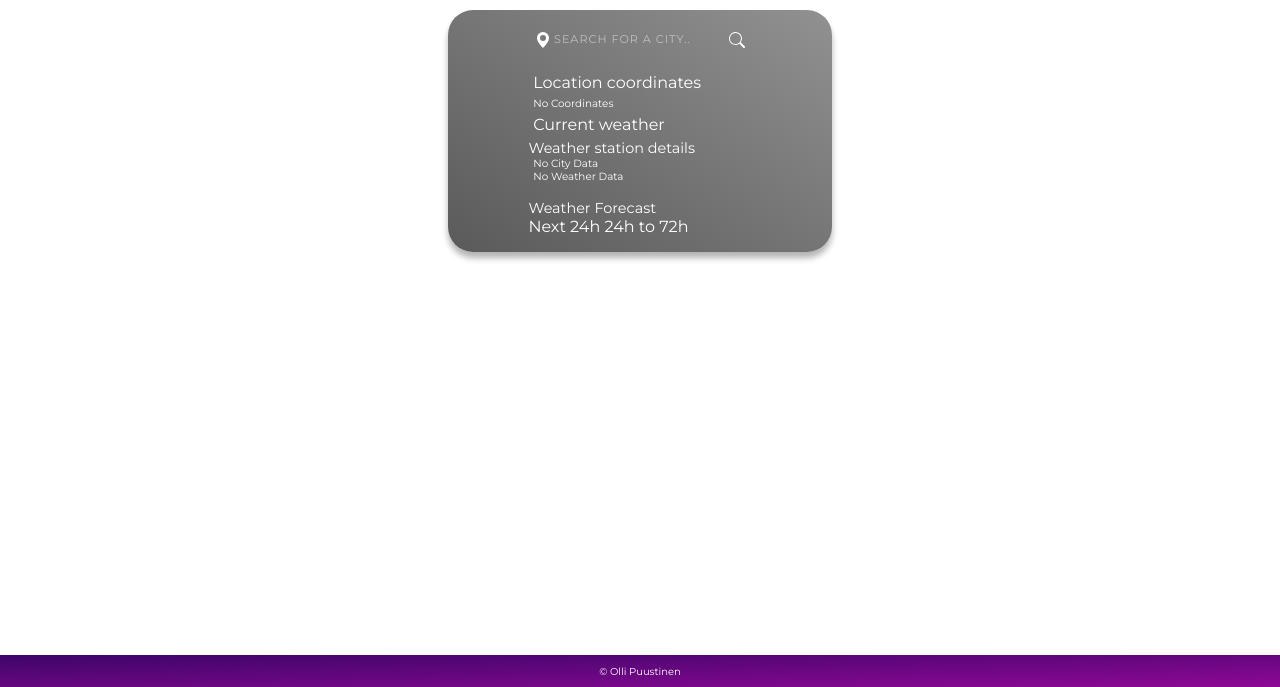
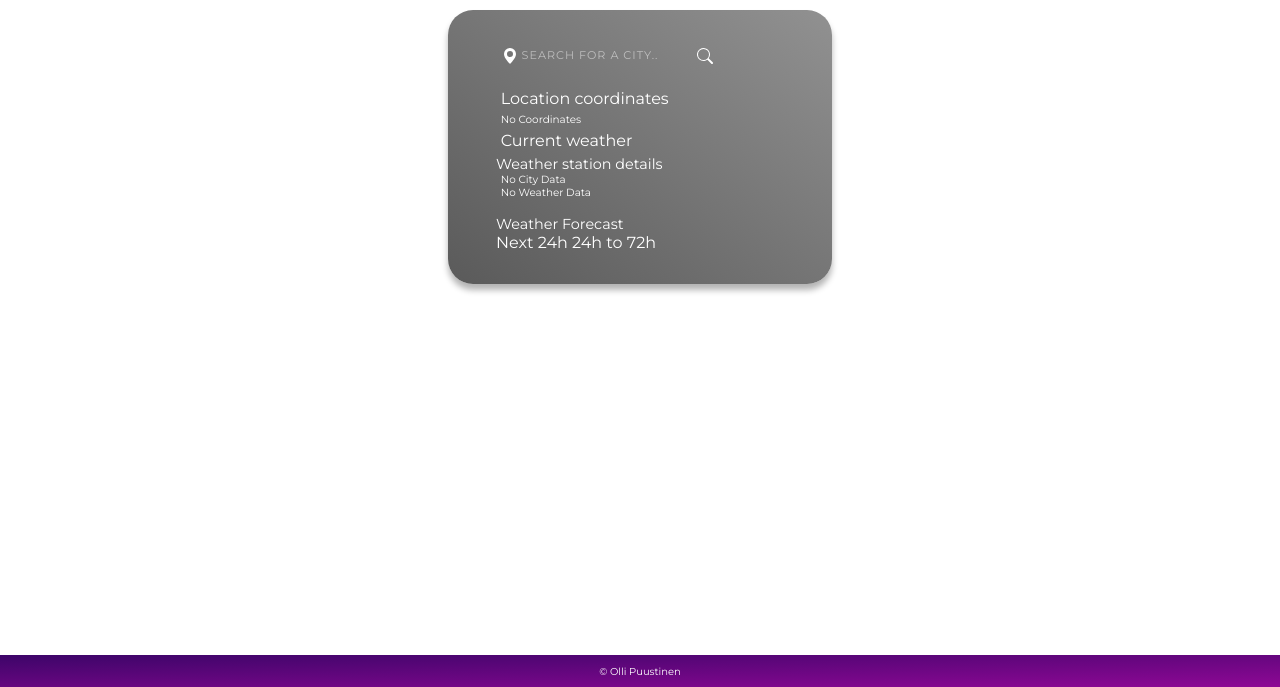
Before and after one commit to 0llipu/op-fs-project-1, a website: page public/weatherapp.html in a window 1280 px wide. Shown: the part 113-800 px from the top of the page. Drawn offline with nearby package versions, Linux system fonts and the light colour scheme.

Commit message:
Modified styling for the weatherapp.

```diff
--- a/public/style.css
+++ b/public/style.css
@@ -728,7 +728,7 @@ textarea {
 .wa-container {
 	display: flex;
 	flex-direction: row;
-	justify-content: space-around;
+	justify-content: space-between;
 	width: 30%;
 	padding: 1rem;
 	min-width: 300px;
@@ -813,6 +813,15 @@ textarea {
 	display: flex !important;
 }
 /* Forecast info for coming weather styling */
+.left {
+	margin-left: 2rem;
+	padding-top: 1rem;
+	padding-bottom: 1rem;
+}
+.right {
+	margin-right: 2rem;
+	padding-bottom: 1rem;
+}
 .right {
 	display: none;
 	font-size: 0.7rem;
@@ -828,6 +837,7 @@ textarea {
 .right div {
 	display: flex;
 	align-items: center;
+	justify-content: center;
 }
 .right h3 {
 	font-weight: 300;
```
